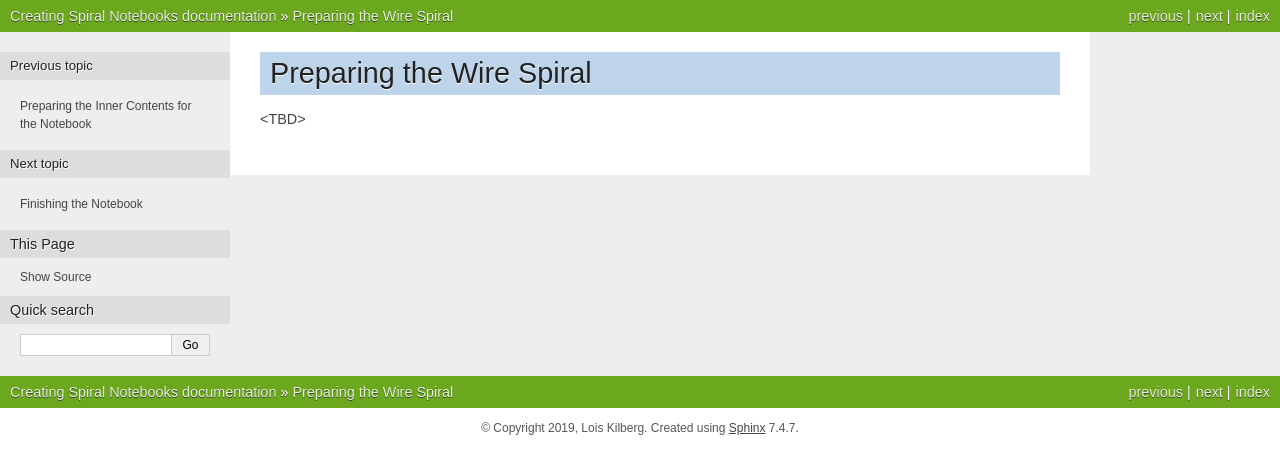
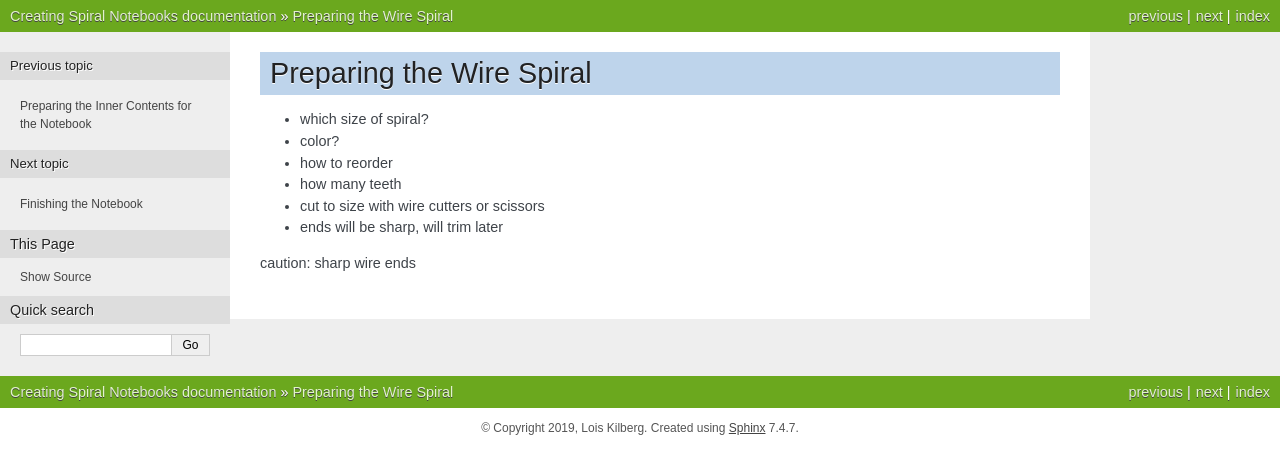
Before and after one commit to loiskilberg/create_spiral_notebook, a Sphinx documentation site: the page built from source/04_prepare_wire_spiral.rst, in a window 1280 px wide. Shown: the top 474 px of the page. Built offline with Sphinx 7.4.7, drawn with Linux system fonts in a browser that asks for light colours; pages that are not in the unit, such as notebooks, are missing from menus.

Commit message:
add some content

```diff
--- a/source/04_prepare_wire_spiral.rst
+++ b/source/04_prepare_wire_spiral.rst
@@ -1,3 +1,11 @@
 Preparing the Wire Spiral
 #########################
-<TBD>
+
+* which size of spiral?
+* color?
+* how to reorder
+* how many teeth
+* cut to size with wire cutters or scissors
+* ends will be sharp, will trim later
+
+caution: sharp wire ends
```
